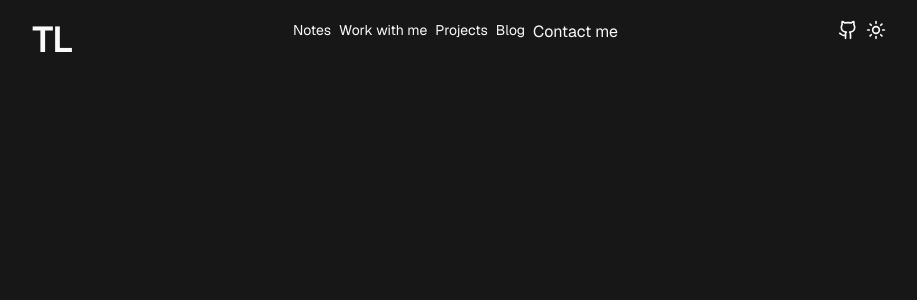
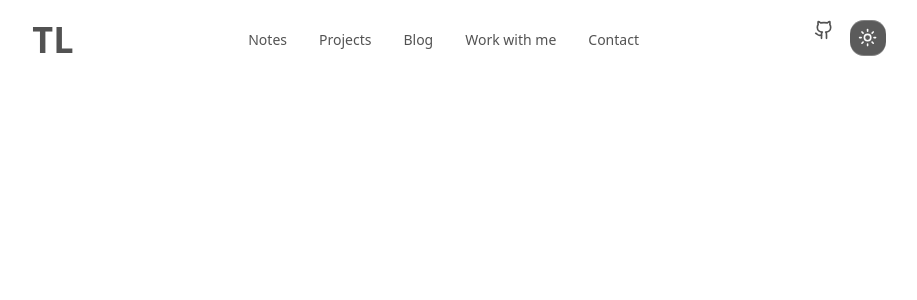
Before and after one commit to GaelTikeng/professional-portfolio, a Next.js app: page / in a window 1280 px wide. Shown: the top 300 px of the page, without its empty margins (181-1098 px from the left). Built offline with nearby package versions, Linux system fonts and the light colour scheme.

Commit message:
navbar implemented

```diff
--- a/src/app/layout.tsx
+++ b/src/app/layout.tsx
@@ -26,7 +26,7 @@ export default function RootLayout({
   return (
     <html lang="en" suppressHydrationWarning>
       <body
-        className={`${geistSans.variable} ${geistMono.variable} antialiased bg-primary text-primary-foreground`}
+        className={`${geistSans.variable} ${geistMono.variable} antialiased `}
       >
         <ThemeProvider
           attribute="class"
--- a/src/app/page.tsx
+++ b/src/app/page.tsx
@@ -1,10 +1,9 @@
 import React from "react";
-import { Button } from "@/components/ui/button";
 import { Navbar } from "@/components/organisms/navbar";
 
 export default function Home() {
   return (
-    <div className="font-[family-name:var(--font-geist-sans)] md:w-2/3 mx-auto ">
+    <div className=" md:w-2/3 mx-auto ">
       <Navbar />
     </div>
   );
--- a/src/components/molecules/theme-toggle.tsx
+++ /dev/null
@@ -1,14 +0,0 @@
-import { Sun, Moon } from 'lucide-react';
-
-interface ThemeToggleProps {
-  title?: string;
-}
-
-export function ThemeToggle(props: ThemeToggleProps) {
-  return (
-		<div className="flex cursor-pointer">
-			<Sun size={20} />
-			{/* <Moon size={20} /> */}
-		</div>
-	)
-}
--- a/src/components/organisms/navbar.tsx
+++ b/src/components/organisms/navbar.tsx
@@ -1,33 +1,31 @@
 import Link from "next/link";
-import { ThemeToggle } from "../molecules/theme-toggle";
 import { Typography } from "../ui/typography";
 import { Github } from "lucide-react";
+import { ModeToggle } from "../ui/mode-toggle";
 
 interface NavbarProps {}
 
 export function Navbar(props: NavbarProps) {
+  const items = ["Notes", "Projects", "Blog", "Work with me", "Contact"];
   return (
-    <div className="flex justify-between pt-5">
-      <Typography className="text-primary-foreground-" variant="h1">
+    <div className="flex justify-between pt-5 sticky z-50 opacity-70">
+      <Typography className=" my-auto" variant="h1">
         TL
       </Typography>
-			<div className="">
-				<ul className="flex space-x-2 ">
-					<li className="cursor-pointer text-sm">Notes</li>
-					<li className="cursor-pointer text-sm">Work with me</li>
-					<li className="cursor-pointer text-sm">Projects</li>
-					<li className="cursor-pointer text-sm">
-						Blog
-					</li>
-					<li>Contact me</li>
-				</ul>
-			</div>
-      <div className="flex space-x-2">
+      <div className=" my-auto">
+        <ul className="flex space-x-8 ">
+          {items.map((c) => (
+            <li className="cursor-pointer text-sm hover:text-blue-300" key={c}>
+              {c}
+            </li>
+          ))}
+        </ul>
+      </div>
+      <div className="flex space-x-4">
         <Link target="_blanck" href="https://github.com/GaelTikeng">
-          <Github size={20} className="cursor-pointer" />
+          <Github size={20} className="cursor-pointer my-auto " />
         </Link>
-
-        <ThemeToggle />
+        <ModeToggle />
       </div>
     </div>
   );
```
Also changed, not shown: src/components/ui/mode-toggle.tsx (+8 -8 lines).
